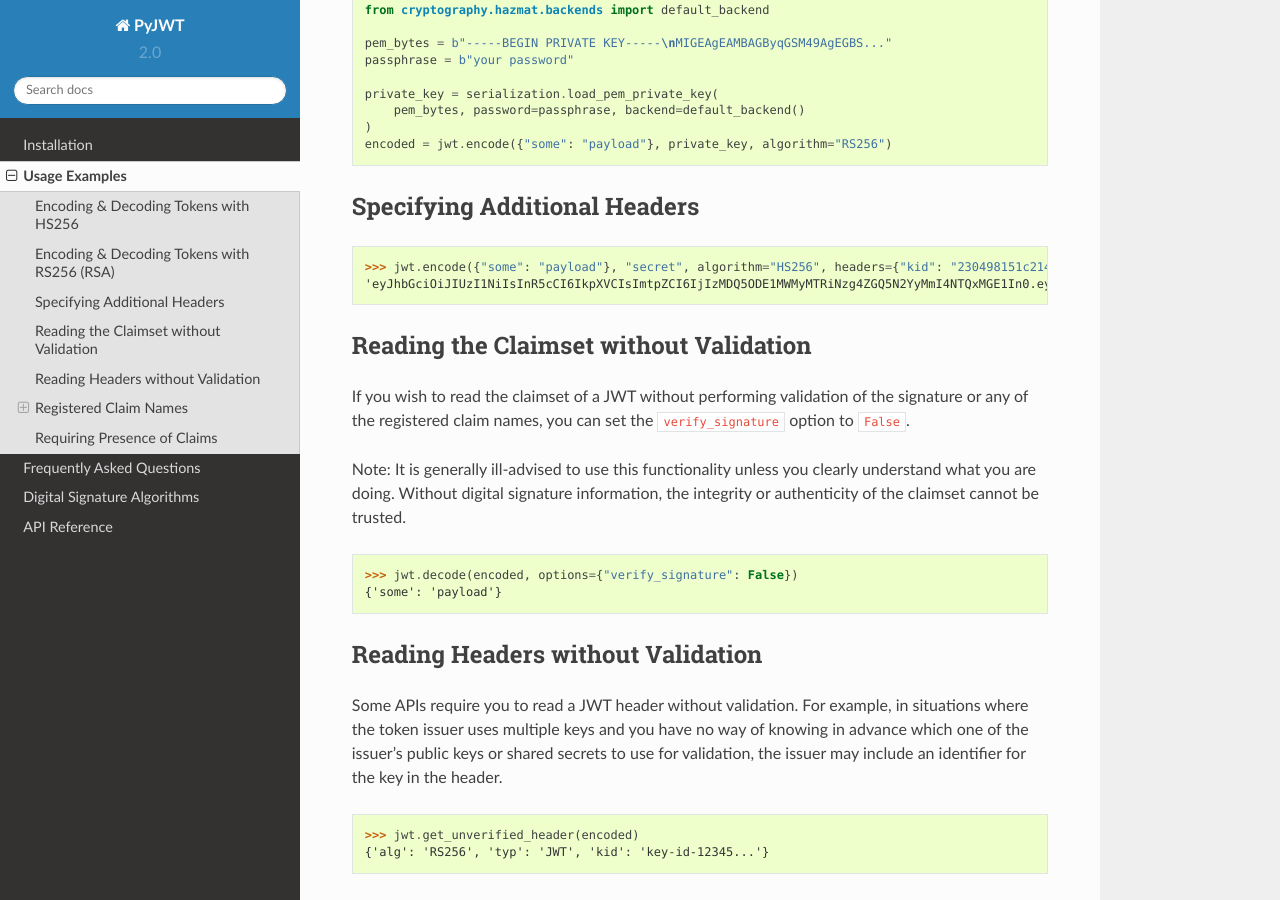
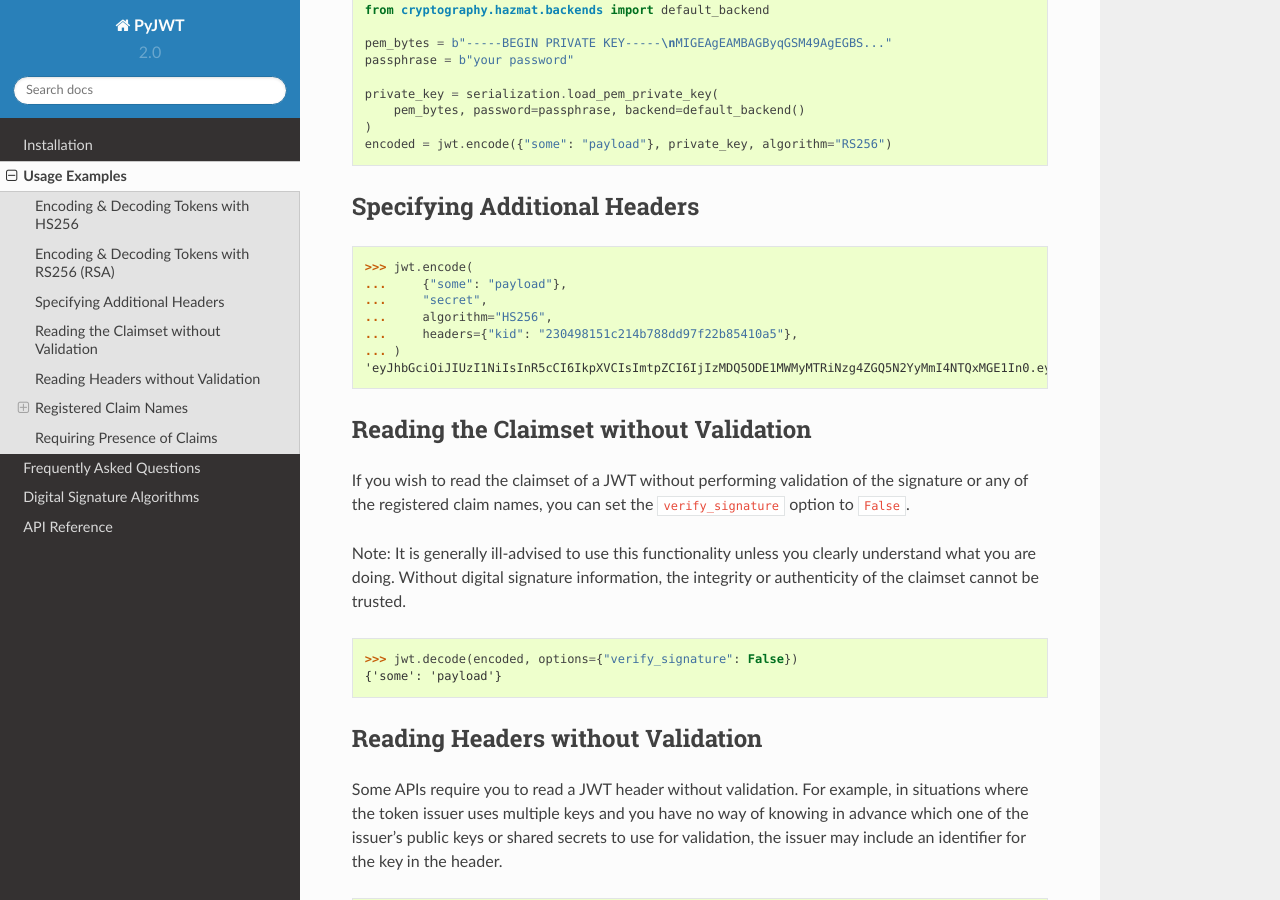
Before and after one commit to jpadilla/pyjwt, a Sphinx documentation site: the page built from docs/usage.rst, in a window 1280 px wide and 900 px high, scrolled down 726 px. Built offline with Sphinx 7.4.7 and the Read the Docs theme 2.0.0, drawn with Linux system fonts in a browser that asks for light colours.

```diff
--- a/docs/usage.rst
+++ b/docs/usage.rst
@@ -49,7 +49,12 @@ Specifying Additional Headers
 
 .. code-block:: pycon
 
-    >>> jwt.encode({"some": "payload"}, "secret", algorithm="HS256", headers={"kid": "230498151c214b788dd97f22b85410a5"})
+    >>> jwt.encode(
+    ...     {"some": "payload"},
+    ...     "secret",
+    ...     algorithm="HS256",
+    ...     headers={"kid": "230498151c214b788dd97f22b85410a5"},
+    ... )
     'eyJhbGciOiJIUzI1NiIsInR5cCI6IkpXVCIsImtpZCI6IjIzMDQ5ODE1MWMyMTRiNzg4ZGQ5N2YyMmI4NTQxMGE1In0.eyJzb21lIjoicGF5bG9hZCJ9.DogbDGmMHgA_bU05TAB-R6geQ2nMU2BRM-LnYEtefwg'
 
 
```
Also changed, not shown: .pre-commit-config.yaml.
